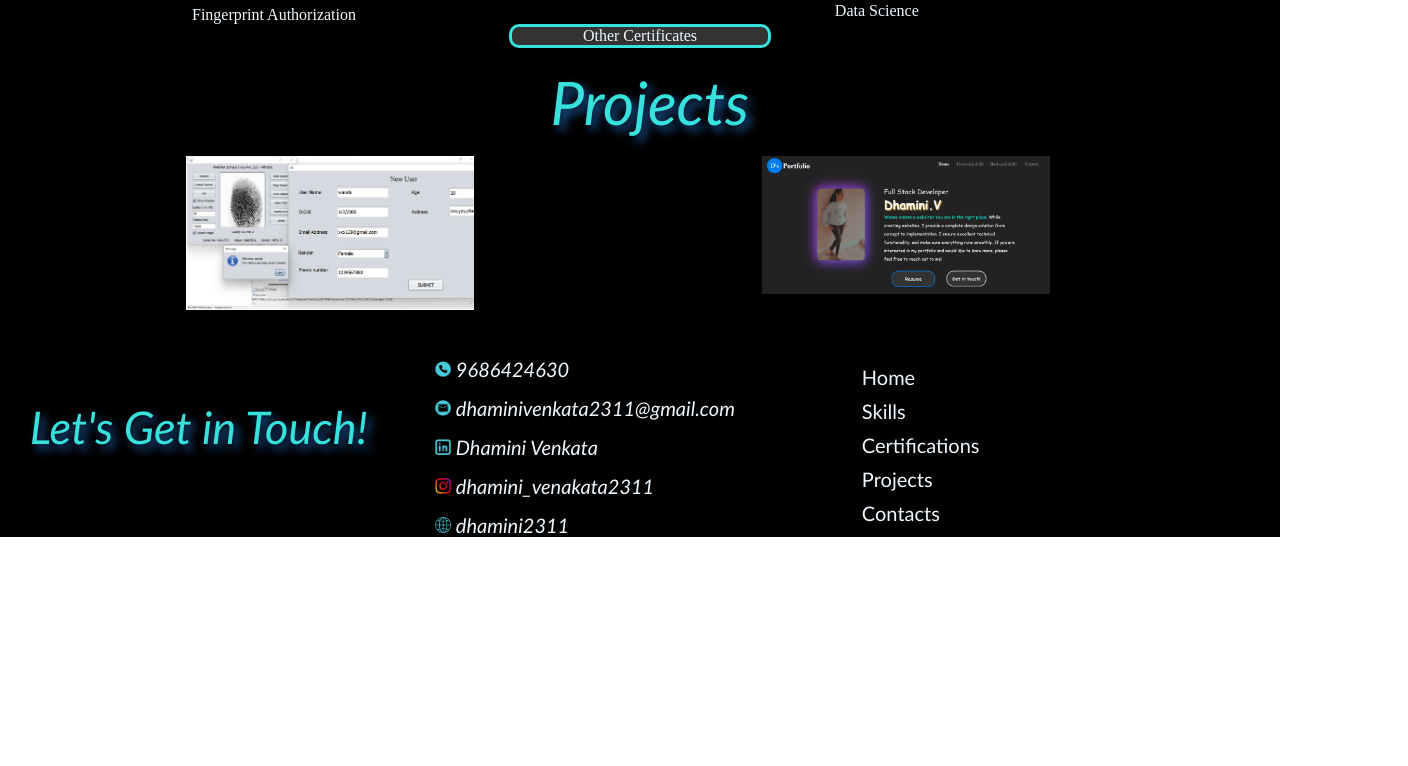
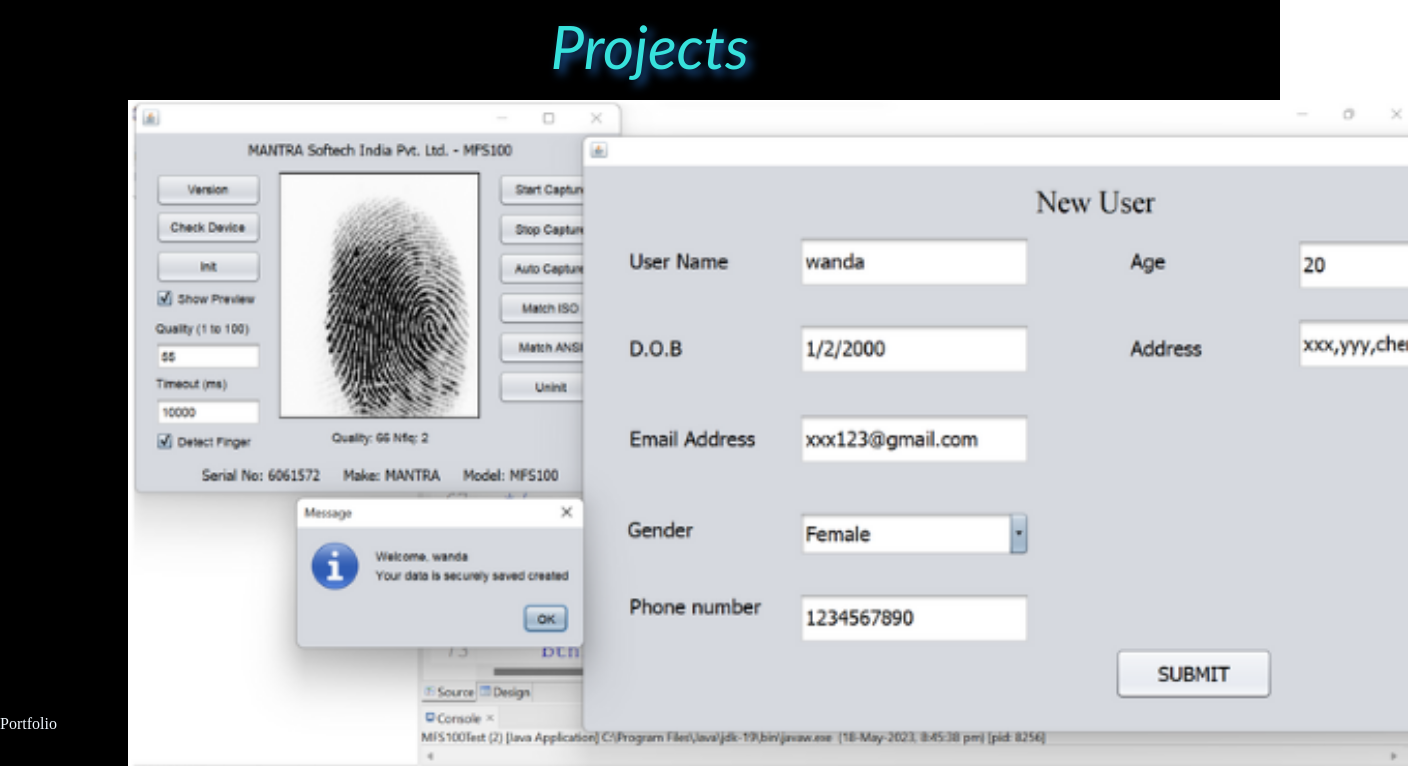
Before and after one commit to dhamini2311/portfolio2, an Angular app: page /home in a window 1280 px wide. Shown: the part 1187-1953 px from the top of the page, 1408 px wide, since content can reach past the window. Before the commit the page ends 1724 px from the top, so only its background shows below. Built offline with nearby package versions, Linux system fonts and the light colour scheme.

Commit message:
latest commit

```diff
--- a/src/app/header/header.component.css
+++ b/src/app/header/header.component.css
@@ -1,8 +1,11 @@
 .bg{
     background-color: #1E1E1E;
+    backdrop-filter:blur(20px);
     width:100%;
     height:3.5rem;
     line-height: 1rem;
+    position: fixed;
+
 }
 #ds{
     color: #FFF;
@@ -25,6 +28,7 @@ padding-top: 1%;
     margin-left: 40rem;
     width: 20rem;
     margin-top: -2em;
+
 }
 .navbar{
     display: flex;
--- a/src/app/projects/projects.component.css
+++ b/src/app/projects/projects.component.css
@@ -28,7 +28,43 @@
   width: 50%;
   height: 50%;
 }
-#pro1,img:hover{
+/* #pro1,img:hover{
   /* transition: transform(0.4);
   transform: scale(1,1); */
+.card{
+  display: grid;
 }
+.card-front{
+  width: 100%;
+  height: 100%;
+}
+.card-front,img{
+  width: 100%;
+  height: 100%;
+}
+.card-inner{
+  width: 100%;
+  height: 100%;
+  perspective: relative;
+  transform-style: preserve-3d;
+  transition: transform 0.99s;
+}
+.card:hover .card-inner{
+  transform: rotateY(180deg);
+}
+.card-front,.card-back{
+  position: absolute;
+  width: 100%;
+  height: 100%;
+  backface-visibility: hidden;
+}
+.card-front{
+  transform: rotateY(0deg);
+}
+.card-back{
+  width: 100%;
+  height: 80%;
+  transform: rotateY(180deg);
+   background-color: blue;
+   color:aqua;
+}
--- a/src/app/projects/projects.component.html
+++ b/src/app/projects/projects.component.html
@@ -1,12 +1,31 @@
 <div class="main">
   <div id="heading">Projects</div>
   <br>
-  <div class="image">
+  <!-- <div class="image">
   <div id="pro1">
     <img src="../../assets/project1.png">
   </div>
   <div id="pro2">
     <img src="../../assets/project2.png">
   </div>
+</div> -->
+<div class="card">
+  <div class="card-inner">
+    <div class="card-front">
+      <p><img src="../../assets/project1.png"></p>
+    </div>
+    <div class="card-back">
+      <p>Finger print authirization</p>
+    </div>
+  </div>
+  <div class="card-inner1">
+    <div class="card-front1">
+      <p><img src="../../assets/project2.png"></p>
+    </div>
+    <div class="card-back1">
+      <p>Portfolio</p>
+    </div>
+  </div>
 </div>
+
 </div>
```
